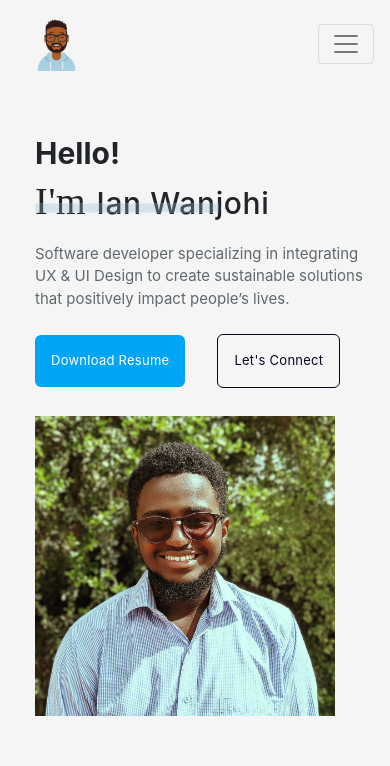
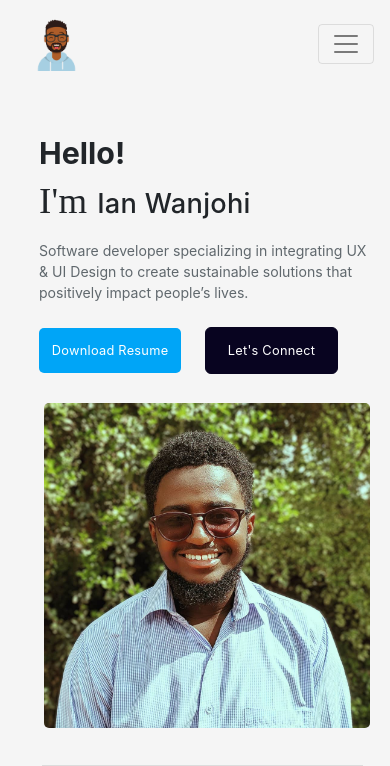
Before and after one commit to iwanjo/my-website, a React (Create React App) app: page / in a window 390 px wide. Shown: the top 766 px of the page. Built offline with nearby package versions, Linux system fonts and the light colour scheme; no server answers; a web font is replaced by a local one.

Commit message:
added hr, tweaked mobile setup

```diff
--- a/src/Home.js
+++ b/src/Home.js
@@ -24,7 +24,7 @@ function Home() {
                         <div className={styles.heroSection1}>
                         <h1 className={styles.helloTitle}>Hello!</h1>
                         <h1 className={styles.nameTitle}><span className={styles.fancyTitle}>I'm </span>Ian Wanjohi</h1>
-                        <div className={styles.nameLine}></div>
+                        {/* <div className={styles.nameLine}></div> */}
                         <p className={styles.missionText}>Software developer specializing in integrating UX & UI Design to create sustainable solutions that positively impact people’s lives.</p>
                         <button className={styles.resumeBtn}>Download Resume</button>
                         <button className={styles.connectBtn}>Let's Connect</button>
@@ -45,6 +45,12 @@ function Home() {
 
             </Container>
 
+            <hr className={styles.horizLine}></hr>
+
+            <section className={styles.portfolio}>
+
+            </section>
+
 
 
         </>
--- a/src/css-modules/Home.module.css
+++ b/src/css-modules/Home.module.css
@@ -13,41 +13,47 @@
 /* mobile first */
 
 .heroSection{
-    margin-left: 20px;
+    margin-left: 1.5rem;
 }
 
 .helloTitle{
-    font-size: 30px;
+    font-size: 1.9rem;
     font-weight: bold;
 }
 
 .nameTitle{
-    font-size: 30px;
+    font-size: 1.7rem;
     font-weight: 500;
-    letter-spacing: .02em;
+    letter-spacing: .01em;
 }
 
 .fancyTitle{
     font-family: 'Rouge Script', cursive;
-    font-size: 38px;
-    letter-spacing: .02em;
+    font-size: 2.3rem;
+    letter-spacing: .01em;
 
 }
 
 .missionText{
-    font-size: 15px;
+    padding-top: .5rem;
+    font-size: .88rem;
     color: #60686d;
 }
 
 .mainImg{
-    width: 300px;
+    /* width: 300px; */
+    border-radius: 5px;
+    width: 97%;
+    margin-left: auto;
+    margin-right: auto;
+    display: block;
 }
 
 .heroSection{
     margin-top: 3rem;
 }
 
-.nameLine{
+/* .nameLine{
     width: 54%;
     border: 1px solid #BADAE8;
     height: 10px;
@@ -55,10 +61,10 @@
     top: -30px;
     opacity: 0.3;
     background-color: #8fbbce;
-}
+} */
 
 .resumeBtn, .connectBtn{
-    font-size: 13px;
+    font-size: .8rem;
     outline: none;
     letter-spacing: .02em;
     color: #fff;
@@ -69,29 +75,42 @@
 
 .resumeBtn{
     background-color: #00a5f7;
-    margin-right: 2rem;
+    margin-right: 1.5rem;
     border: none;
-    padding: 1rem;
-    border-radius: 6px;
+    padding: .8rem;
+    border-radius: 5px;
 }
 
 .resumeBtn:hover{
     border: 1px solid #00a5f7;
     background-color: #f4f4f4;
     color: #00a5f7;
+    transition: .5s ease-out;
+
 }
 
 .connectBtn{
     border-radius: 6px;
     border: 1px solid #080420;
-    padding: 1rem;
-    color: #080420;
+    padding: .8rem 1.35rem;
+    background-color: #080420;
 }
 
 .connectBtn:hover{
-    background-color: #080420;
-    color: #f4f4f4;
+    background-color: #f4f4f4;
+    color: #080420;
+    transition: .5s ease;
+
 }
+
+
+.horizLine{
+    margin-top: 2.3rem;
+    margin-left: 2.6rem;
+    margin-right: 1.7rem;
+}
+
+
 /* For Dekstop Screens */
 
 @media only screen and (min-width: 768px){
@@ -100,6 +119,10 @@
         margin-left: -4%;
         margin-top: 3.5rem;
 
+    }
+
+    .heroSection1{
+        margin-top: 5rem;
     }
 
     .helloTitle{
@@ -142,25 +165,26 @@
         margin-right: 2rem;
         border: none;
         padding: 1rem;
-        border-radius: 6px;
+        border-radius: 5px;
     }
 
     .resumeBtn:hover{
         border: 1px solid #00a5f7;
         background-color: #f4f4f4;
         color: #00a5f7;
+        transition: .5s ease;
     }
 
     .connectBtn{
-        border-radius: 6px;
+        border-radius: 5px;
         border: 1px solid #080420;
         padding: 1rem;
-        color: #080420;
     }
 
     .connectBtn:hover{
-        background-color: #080420;
-        color: #f4f4f4;
+        background-color: #f4f4f4;
+        color: #080420;
+        transition: .5s ease;
     }
 
     .mainImg{
@@ -169,7 +193,7 @@
 
     }
 
-    .nameLine{
+    /* .nameLine{
         width: 56%;
         border: 1px solid #BADAE8;
         height: 20px;
@@ -177,5 +201,12 @@
         top: -40px;
         opacity: 0.3;
         background-color: #8fbbce;
+    } */
+
+    .horizLine{
+        margin-top: 3rem;
+        margin-left: 12.5rem;
+        margin-right: 15.2rem;
     }
+
 }
--- a/src/css-modules/Navbar.module.css
+++ b/src/css-modules/Navbar.module.css
@@ -10,11 +10,12 @@
 .navLink{
     color: #080420!important;
     padding: .9 0rem!important;
-    font-size: 15px;
+    font-size: .9rem;
 }
 
 .navLink:hover{
     color: #69bfe4!important;
+    transition: .35s ease-in-out;
 }
 
 @media only screen and (min-width: 768px){
@@ -30,7 +31,7 @@
     .navLink{
         color: #080420!important;
         padding: 0 3rem!important;
-        font-size: 18px;
+        font-size: 1rem;
         letter-spacing: .02em;
     }
 
```
